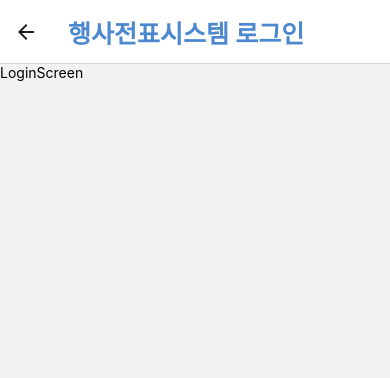
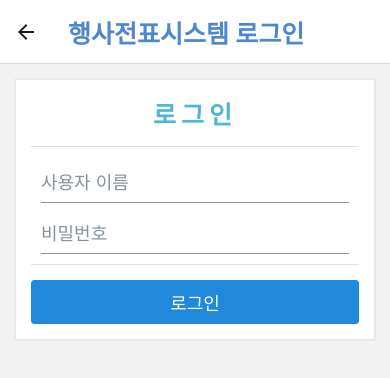
Before and after one commit to kokily/paysys-shop-app, a React Native app: screen /Login in a window 390 px wide. Shown: the top 378 px of the page. Built offline with nearby package versions, Linux system fonts and the light colour scheme; no server answers.

Commit message:
Login Screen

```diff
--- /dev/null
+++ b/src/components/auth/Login.tsx
@@ -0,0 +1,62 @@
+import type { Dispatch, SetStateAction } from 'react';
+import React from 'react';
+import { StyleSheet } from 'react-native';
+import { Button, Card, Input } from 'react-native-elements';
+
+interface Props {
+  username: string;
+  setUsername: Dispatch<SetStateAction<string>>;
+  password: string;
+  setPassword: Dispatch<SetStateAction<string>>;
+  onLogin: () => void;
+}
+
+function Login({
+  username,
+  setUsername,
+  password,
+  setPassword,
+  onLogin,
+}: Props) {
+  return (
+    <Card>
+      <Card.Title style={styles.title}>로그인</Card.Title>
+
+      <Card.Divider />
+
+      <Input
+        placeholder="사용자 이름"
+        textContentType="username"
+        autoCapitalize="none"
+        value={username}
+        onChangeText={setUsername}
+        autoCompleteType="name"
+      />
+      <Input
+        placeholder="비밀번호"
+        textContentType="password"
+        autoCapitalize="none"
+        value={password}
+        onChangeText={setPassword}
+        secureTextEntry={true}
+        autoCompleteType="password"
+      />
+
+      <Card.Divider />
+
+      <Button title="로그인" onPress={onLogin} />
+    </Card>
+  );
+}
+
+// Styles
+const styles = StyleSheet.create({
+  title: {
+    fontSize: 25,
+    fontWeight: 'bold',
+    letterSpacing: 5,
+    color: '#4db8cf',
+  },
+});
+
+export default Login;
--- a/src/screens/auth/LoginScreen.tsx
+++ b/src/screens/auth/LoginScreen.tsx
@@ -1,19 +1,26 @@
 import type { NativeStackNavigationProp } from '@react-navigation/native-stack';
 import React from 'react';
-import { StyleSheet, Text, View } from 'react-native';
+import Login from '../../components/auth/Login';
+import useLogin from '../../libs/hooks/auth/useLogin';
 
 interface Props {
   navigation: NativeStackNavigationProp<RootStackParamsList>;
 }
 
 function LoginScreen({ navigation }: Props) {
+  const { username, password, setUsername, setPassword, onLogin } = useLogin({
+    navigation,
+  });
+
   return (
-    <View>
-      <Text>LoginScreen</Text>
-    </View>
+    <Login
+      username={username}
+      password={password}
+      setUsername={setUsername}
+      setPassword={setPassword}
+      onLogin={onLogin}
+    />
   );
 }
 
-const styles = StyleSheet.create({});
-
 export default LoginScreen;
```
